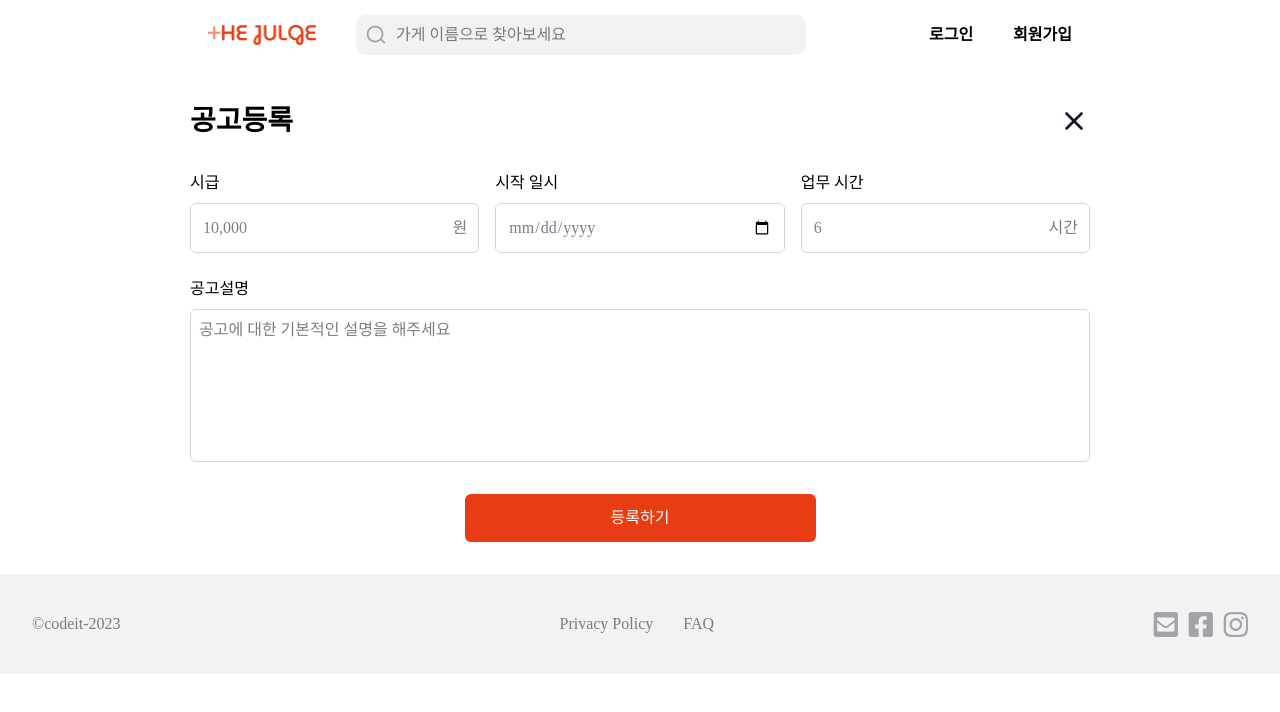
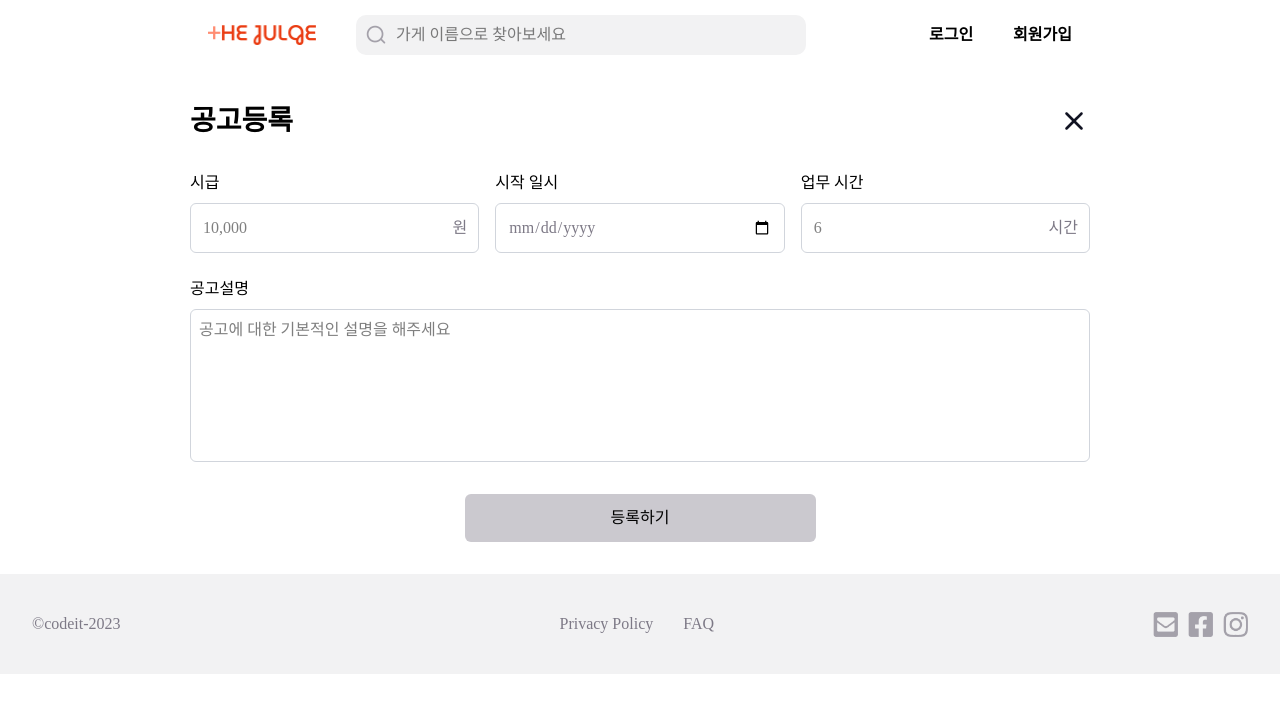
Before and after one commit to TopiaYu/thejulge15-8, a Next.js app: page /owner/register-job in a window 1280 px wide. Shown: the top 712 px of the page. Built offline with nearby package versions, Linux system fonts and the light colour scheme.

Commit message:
feat: 사장님-공고등록 유효성 검사 - 유효성 검사 구현 - 모달창 연결 완료 - pagenation 파일 파일명 Pagenation으로 변경

```diff
--- a/src/app/owner/register-job/page.tsx
+++ b/src/app/owner/register-job/page.tsx
@@ -1,17 +1,38 @@
 'use client';
 
 import Image from 'next/image';
+import React, { useState } from 'react';
+import Modal from '@/components/member/Modal';
 
 export default function JobPostFormPage() {
-  const handleButton = () => {
-    return console.log('click');
+  const [hourlyWage, setHourlyWage] = useState<string>('');
+  const [startDate, setStartDate] = useState<string>('');
+  const [workHours, setWorkHours] = useState<string>('');
+  const [jobDescription, setJobDescription] = useState<string>('');
+  const isFormValid =
+    hourlyWage.length > 0 &&
+    startDate.length > 0 &&
+    workHours.length > 0 &&
+    jobDescription.length > 0;
+
+  const [showModal, setShowModal] = useState(false);
+
+  const handleButton = (e: React.MouseEvent<HTMLButtonElement>) => {
+    e.preventDefault();
+    // 데이터 보내기 (추가)
+    setShowModal(true);
+  };
+
+  const handleCloseModal = () => {
+    setShowModal(false);
+    //라우터 이동 (추가)
   };
 
   return (
     <div className="w-full max-w-[964px] p-8 max-[375px]:p-4 flex flex-col justify-center mx-auto">
       <header className="flex justify-between mb-8">
         <h1 className="text-lg sm:text-2xl font-bold">공고등록</h1>
-        <button className="cursor-pointer">
+        <button className="cursor-pointer" onClick={() => alert('이전창으로 가기')}>
           <Image
             src="/close-icon.png"
             width={24}
@@ -25,12 +46,17 @@ export default function JobPostFormPage() {
       <form>
         <div className="grid grid-cols-1 sm:grid-cols-2 md:grid-cols-3 gap-4">
           <div className="flex flex-col">
-            <label className="mb-2">시급</label>
+            <label htmlFor="wage" className="mb-2">
+              시급
+            </label>
             <div className="relative w-full">
               <input
                 id="wage"
                 type="number"
                 placeholder="10,000"
+                onChange={(e) => {
+                  setHourlyWage(e.target.value);
+                }}
                 className="p-3 border border-solid border-gray-300 rounded-md w-full
                             appearance-none [&::-webkit-outer-spin-button]:appearance-none [&::-webkit-inner-spin-button]:appearance-none"
               />
@@ -40,21 +66,31 @@ export default function JobPostFormPage() {
             </div>
           </div>
           <div className="flex flex-col">
-            <label className="mb-2">시작 일시</label>
+            <label htmlFor="start-date" className="mb-2">
+              시작 일시
+            </label>
             <input
               id="start-date"
               type="date"
+              onChange={(e) => {
+                setStartDate(e.target.value);
+              }}
               placeholder="2020-02-04"
               className="p-3 border border-solid border-gray-300 text-gray-50 rounded-md w-full"
             ></input>
           </div>
           <div className="flex flex-col">
-            <label className="mb-2">업무 시간</label>
+            <label htmlFor="working-time" className="mb-2">
+              업무 시간
+            </label>
             <div className="relative">
               <input
                 id="working-time"
                 type="number"
                 placeholder="6"
+                onChange={(e) => {
+                  setWorkHours(e.target.value);
+                }}
                 className="p-3 border border-solid border-gray-300 rounded-md w-full
                             appearance-none [&::-webkit-outer-spin-button]:appearance-none [&::-webkit-inner-spin-button]:appearance-none"
               ></input>
@@ -66,10 +102,15 @@ export default function JobPostFormPage() {
         </div>
 
         <div className="flex flex-col mt-6 ">
-          <label className="mb-2">공고설명</label>
+          <label htmlFor="job-info" className="mb-2">
+            공고설명
+          </label>
           <textarea
             id="job-info"
             placeholder="공고에 대한 기본적인 설명을 해주세요"
+            onChange={(e) => {
+              setJobDescription(e.target.value);
+            }}
             className="p-2 border border-solid border-gray-300 rounded-md h-[153px] resize-none"
           ></textarea>
         </div>
@@ -78,14 +119,26 @@ export default function JobPostFormPage() {
           <button
             type="submit"
             onClick={handleButton}
-            className="cursor-pointer hover:bg-orange-700 transition-colors duration-300 ease-in-out custom-button
-                    w-[351px] h-[48px] max-w-full
-                    bg-orange text-white rounded-md"
+            disabled={!isFormValid}
+            className={`cursor-pointer transition-colors duration-300 ease-in-out custom-button
+                    w-[351px] h-[48px] max-w-full rounded-md
+                    ${
+                      isFormValid
+                        ? ' bg-orange hover:bg-orange-700 text-white '
+                        : ' bg-gray-30 cursor-not-allowed'
+                    }
+                    `}
           >
             등록하기
           </button>
         </div>
       </form>
+
+      {showModal && (
+        <div className="max-w-[330px]">
+          <Modal message="등록이 완료되었습니다." onClose={handleCloseModal} />
+        </div>
+      )}
     </div>
   );
 }
```
